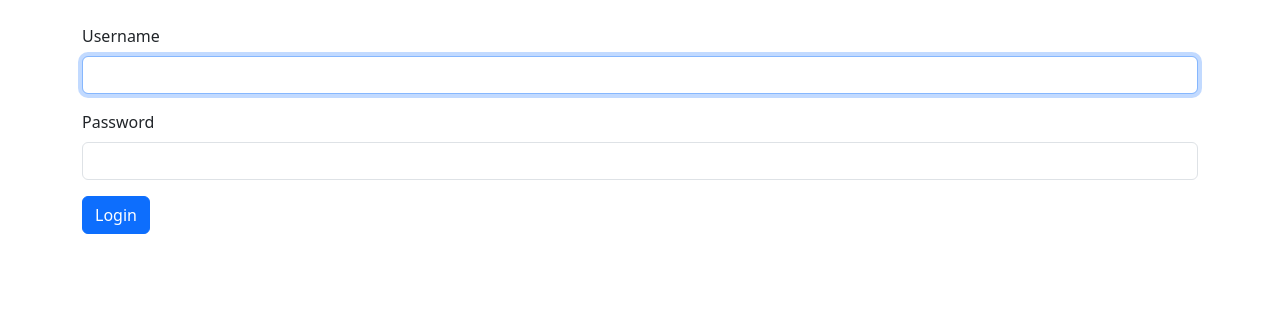
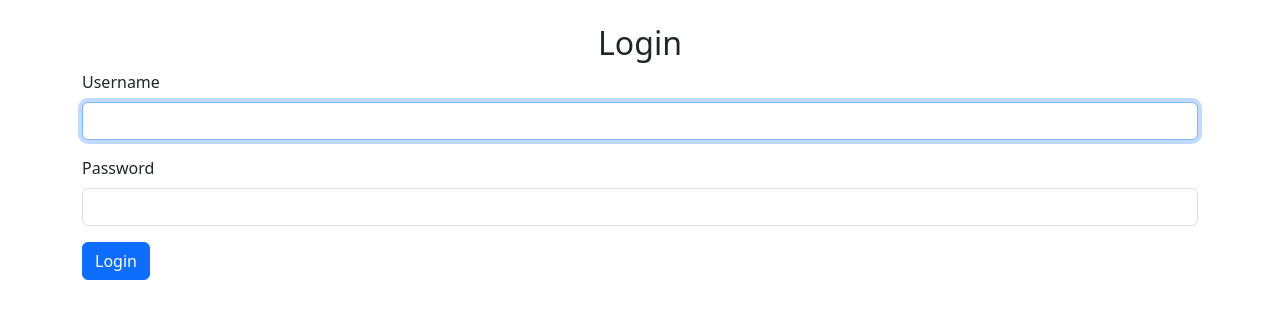
Before and after one commit to Ru1n00/fIle-server, a Django app: page /sign_in in a window 1280 px wide. Shown: the part 56-375 px from the top of the page. Run offline with Django 4.2, Linux system fonts and the light colour scheme.

Commit message:
Add header

```diff
--- a/file_server/templates/file_server/sign_in.html
+++ b/file_server/templates/file_server/sign_in.html
@@ -8,6 +8,7 @@
     {% endfor %}
 
     <div class="my-4">
+        <h2 class="text-center">Login</h2>
         <form action="{% url 'file_server:login' %}?next={{request.GET.next}}" method="post">
             {% csrf_token %}
             <div class="mb-3">
```
